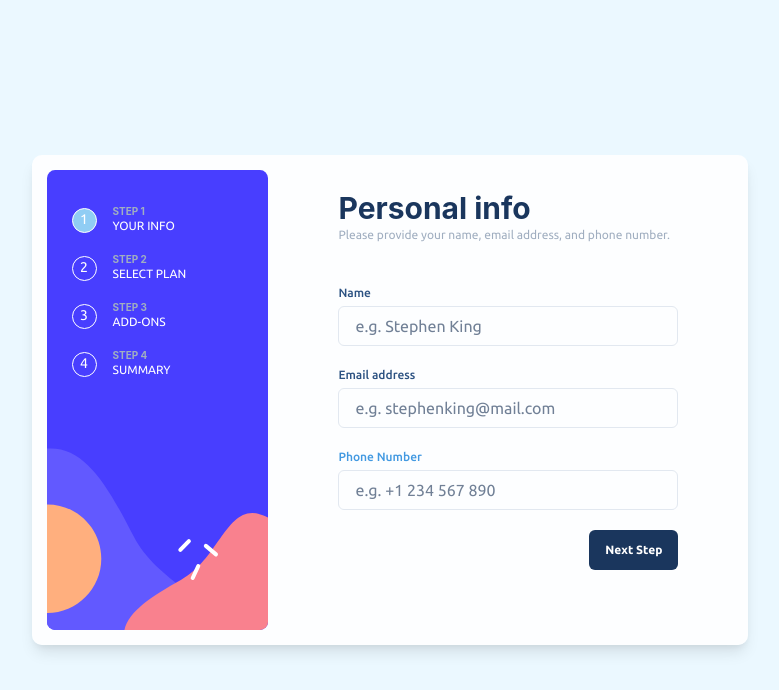
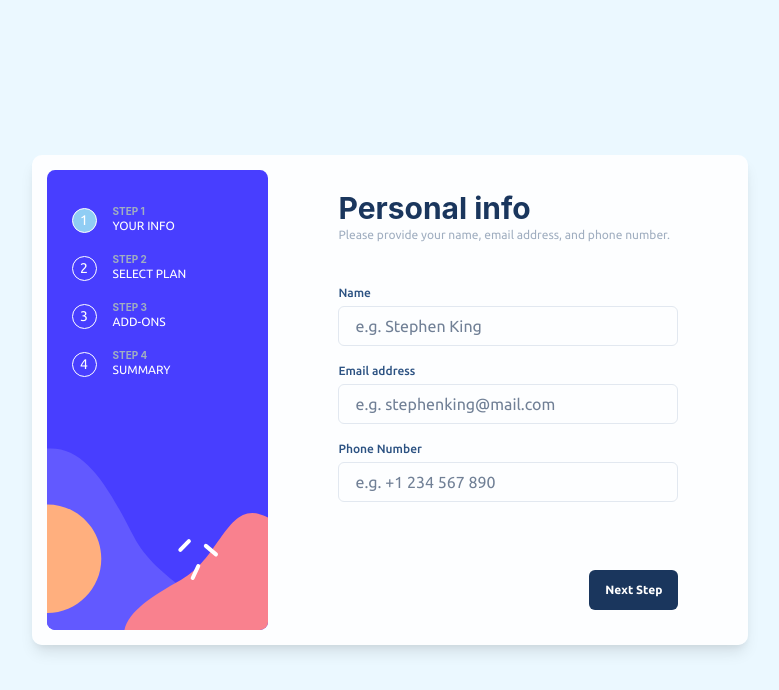
Before and after one commit to srdjan-gr/multi-step-form, a React (Vite) app: page / in a window 1280 px wide. Both pictures are taken after a click on the button "Go Back". Shown: the top 690 px of the page, without its empty margins (250-1029 px from the left). Built offline with nearby package versions, Linux system fonts and the light colour scheme.

Commit message:
Layout changes in PersonalInfo and PlanInfo. Button move to bootom on same position in both components. Circle component add for ProgressBar for proper centering.

```diff
--- a/src/components/PersonalInfo.jsx
+++ b/src/components/PersonalInfo.jsx
@@ -8,22 +8,30 @@ const PersonalInfo = ({ progress, setProgress }) => {
     return (
         <Stack >
             <CardBody w='380px' mr='35px'>
+                <Flex as='section' flexDirection='column' justifyContent='space-between' height='full' w='full'>
+
+                    <Box>
                         <Heading as='h1' size='lg' color={'blue.900'}>Personal info</Heading>
                         <Text fontSize='12px' mb={10} color={'gray.400'}>Please provide your name, email address, and phone number.</Text>
 
                         <FormControl>
                             <FormLabel fontSize='12px' color={'blue.700'} mb='4px'>Name</FormLabel>
-                    <Input mb={5} placeholder='e.g. Stephen King' id='pname' />
+                            <Input mb={4} placeholder='e.g. Stephen King' id='pname' />
 
                             <FormLabel fontSize='12px' color={'blue.700'} mb='4px'>Email address</FormLabel>
-                    <Input mb={5} placeholder='e.g. stephenking@mail.com' id='email' />
+                            <Input mb={4} placeholder='e.g. stephenking@mail.com' id='email' />
 
-                    <FormLabel fontSize='12px' color={'blue.400'} mb='4px'>Phone Number</FormLabel>
-                    <Input mb={5} placeholder='e.g. +1 234 567 890' id='phone' />
+                            <FormLabel fontSize='12px' color={'blue.700'} mb='4px'>Phone Number</FormLabel>
+                            <Input mb={4} placeholder='e.g. +1 234 567 890' id='phone' />
 
-                    <Button colorScheme="button" color='white' float='right' fontSize='12px' onClick={() => setProgress('plan')}>Next Step</Button>
                         </FormControl>
+                    </Box>
 
+                    <Box>
+                        <Button colorScheme="button" float='right' color='white' fontSize='12px' onClick={() => setProgress('plan')}>Next Step</Button>
+                    </Box>
+
+                </Flex>
             </CardBody>
         </Stack>
     )
--- a/src/components/PlanInfo.jsx
+++ b/src/components/PlanInfo.jsx
@@ -1,5 +1,5 @@
 import React from 'react'
-import { Box, Card, CardBody, Flex, Image, Stack, Input, Heading, Text, FormControl, FormLabel, FormErrorMessage, Button, Switch } from '@chakra-ui/react'
+import { Box, Card, CardBody, Flex, Image, Stack, Input, Heading, Text, FormControl, FormLabel, FormErrorMessage, Button, Switch, Spacer, ButtonGroup } from '@chakra-ui/react'
 
 import arcadeIcon from '../images/icon-arcade.svg'
 import advancedIcon from '../images/icon-advanced.svg'
@@ -12,6 +12,9 @@ const PlanInfo = ({ progress, setProgress }) => {
     return (
         <Stack >
             <CardBody w='380px' mr='35px'>
+
+                <Flex as='section' flexDirection='column' justifyContent='space-between' height='full'>
+                    <Box>
                         <Heading as='h1' size='lg' color={'blue.900'}>Select your plan</Heading>
                         <Text fontSize='sm' mb={10} color={'gray.400'}>You have the option of monthly billing.</Text>
 
@@ -44,12 +47,16 @@ const PlanInfo = ({ progress, setProgress }) => {
                             <Switch colorScheme='button' id='email-alerts' />
                             <Text fontSize='10px' fontWeight='bold' ml={4} color={'blue.900'}>Yearly</Text>
                         </Flex>
+                    </Box>
 
-                <Flex alignItems='center' justifyContent='space-between' mt='60px'>
+
+                    <ButtonGroup alignItems='center' spacing='auto'>
                         <Button colorScheme="button" color={'gray.400'} fontWeight='medium' fontSize='14px' variant='link' onClick={() => setProgress('personal')}>Go Back</Button>
+
                         <Button colorScheme="button" color='white' fontSize='12px' onClick={() => setProgress('addons')}>Next Step</Button>
+                    </ButtonGroup>
+
                 </Flex>
-
 
             </CardBody>
         </Stack>
--- a/src/components/ProgressBar.jsx
+++ b/src/components/ProgressBar.jsx
@@ -1,5 +1,5 @@
 import React from 'react'
-import { Box, Card, CardBody, Flex, Image, Stack, Input, Heading, Text, FormControl, FormLabel, FormErrorMessage, Button } from '@chakra-ui/react'
+import { Circle, Box, Card, CardBody, Flex, Image, Stack, Input, Heading, Text, FormControl, FormLabel, FormErrorMessage, Button } from '@chakra-ui/react'
 
 
 const ProgressBar = ({ progress }) => {
@@ -9,10 +9,10 @@ const ProgressBar = ({ progress }) => {
         <Stack position='absolute' top='50px' left={10}>
             <Flex justifyContent='flex-start' alignItems='center' gap={4} mb='10px'>
 
-                <Box bgColor={progress === 'personal' && 'blue.200'} color={progress === 1 ? 'blue.900' : 'white'}
-                    w='25px' h='25px' border='1px solid white' borderRadius='500px' textAlign='center' fontSize='14px'>
+                <Circle bgColor={progress === 'personal' && 'blue.200'} color={progress === 1 ? 'blue.900' : 'white'}
+                    size='25px' border='1px solid white' fontSize='14px' >
                     <Text>1</Text>
-                </Box>
+                </Circle>
 
                 <Flex direction='column'>
                     <Heading textTransform='uppercase' fontSize='10px' color={'gray.400'} >Step 1</Heading>
@@ -21,10 +21,10 @@ const ProgressBar = ({ progress }) => {
             </Flex>
 
             <Flex justifyContent='flex-start' alignItems='center' gap={4} mb='10px'>
-                <Box bgColor={progress === 'plan' && 'blue.200'} color={progress === 2 ? 'blue.900' : 'white'}
-                    w='25px' h='25px' border='1px solid white' borderRadius='500px' textAlign='center' fontSize='14px'>
+                <Circle bgColor={progress === 'plan' && 'blue.200'} color={progress === 2 ? 'blue.900' : 'white'}
+                    size='25px' border='1px solid white' fontSize='14px' fontSize='14px'>
                     <Text>2</Text>
-                </Box>
+                </Circle>
 
                 <Flex direction='column'>
                     <Heading textTransform='uppercase' fontSize='10px' color={'gray.400'} >Step 2</Heading>
@@ -33,10 +33,10 @@ const ProgressBar = ({ progress }) => {
             </Flex>
 
             <Flex justifyContent='flex-start' alignItems='center' gap={4} mb='10px'>
-                <Box bgColor={progress === 'addons' && 'blue.200'} color={progress === 3 ? 'blue.900' : 'white'}
-                    w='25px' h='25px' border='1px solid white' borderRadius='500px' textAlign='center' fontSize='14px'>
+                <Circle bgColor={progress === 'addons' && 'blue.200'} color={progress === 3 ? 'blue.900' : 'white'}
+                    size='25px' border='1px solid white' fontSize='14px' fontSize='14px'>
                     <Text>3</Text>
-                </Box>
+                </Circle>
 
                 <Flex direction='column'>
                     <Heading textTransform='uppercase' fontSize='10px' color={'gray.400'} >Step 3</Heading>
@@ -45,10 +45,10 @@ const ProgressBar = ({ progress }) => {
             </Flex>
 
             <Flex justifyContent='flex-start' alignItems='center' gap={4} mb='10px'>
-                <Box bgColor={progress === 4 && 'blue.200'} color={progress === 4 ? 'blue.900' : 'white'}
-                    w='25px' h='25px' border='1px solid white' borderRadius='500px' textAlign='center' fontSize='14px'>
+                <Circle bgColor={progress === 4 && 'blue.200'} color={progress === 4 ? 'blue.900' : 'white'}
+                    size='25px' border='1px solid white' fontSize='14px' fontSize='14px'>
                     <Text>4</Text>
-                </Box>
+                </Circle>
 
                 <Flex direction='column'>
                     <Heading textTransform='uppercase' fontSize='10px' color={'gray.400'} >Step 4</Heading>
```
Lines whose indentation alone changed are shown as unchanged.
